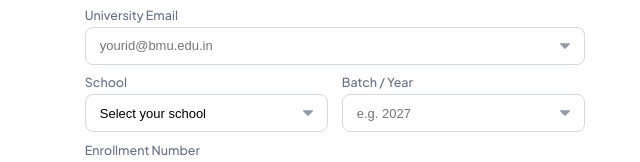
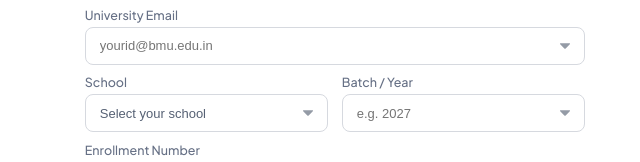
Before and after one commit to JHANKARBANSAL/CampusShare, a website: page public/pages/signup.html in a window 1280 px wide. Shown: the part 324-486 px from the top of the page, 606-1246 px from the left. Drawn offline with Linux system fonts and the light colour scheme.

Commit message:
fixed the color od sign up box

```diff
--- a/public/css/signup.css
+++ b/public/css/signup.css
@@ -306,6 +306,10 @@ html, body {
   background-position: right 14px top 50%;
   background-size: 10px auto;
 }
+.form-group select:invalid {
+  color: #566174;   /* "Select your school" placeholder */
+}
+
 
 .form-group input:focus,
 .form-group select:focus {
```
Also changed, not shown: public/pages/signup.html (+2 -1 lines).
